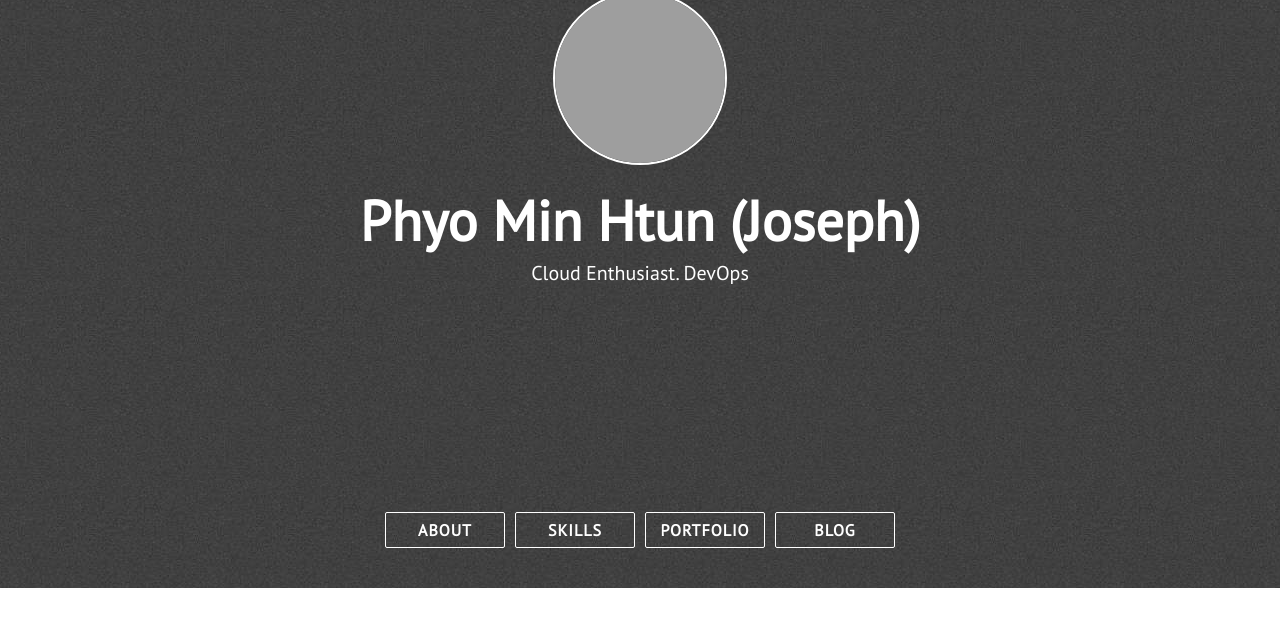
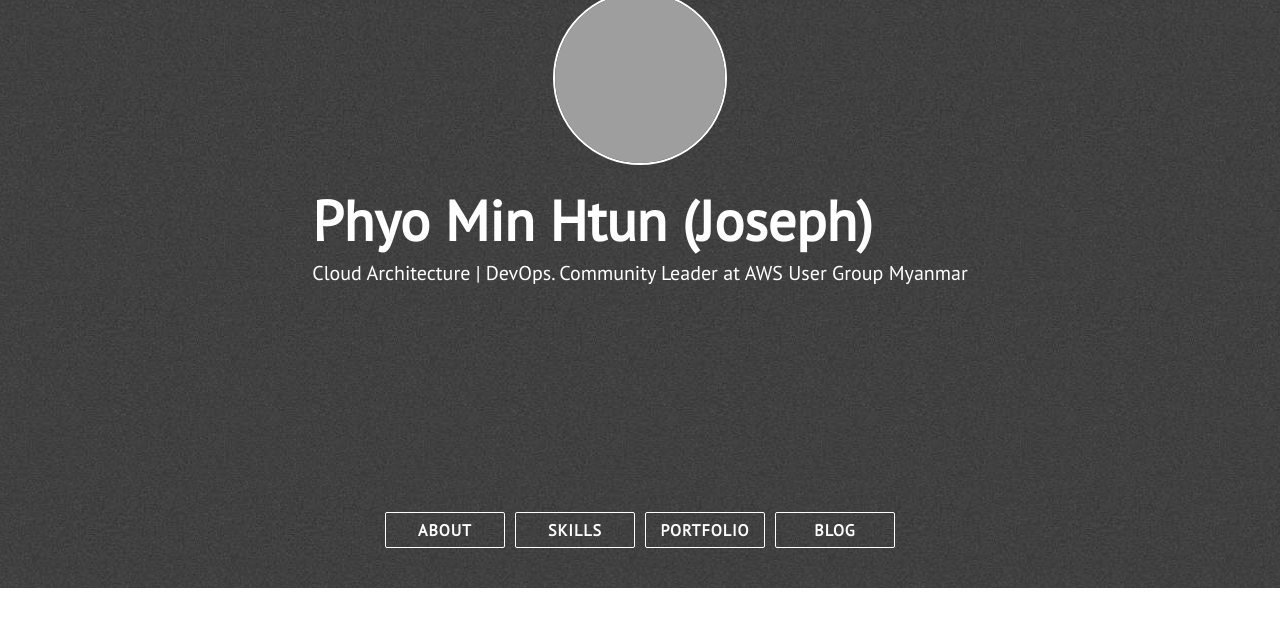
Before and after one commit to josephphyo/josephphyo.github.io, a Jekyll site: the page built from index.html, in a window 1280 px wide and 900 px high, scrolled down 312 px. Shown: the top 627 px of the window. Built offline with Jekyll 4.4.1, drawn with Linux system fonts in a browser that asks for light colours; nearby versions of some CDN libraries; grey boxes are pictures that could not be loaded.

Commit message:
Mod: Head Title

```diff
--- a/_config.yml
+++ b/_config.yml
@@ -1,5 +1,5 @@
 title: Phyo Min Htun (Joseph)
-description: Cloud Enthusiast. DevOps
+description: Cloud Architecture | DevOps. Community Leader at AWS User Group Myanmar
 site_title: '@josephphyo'
 
 # Build settings
```
